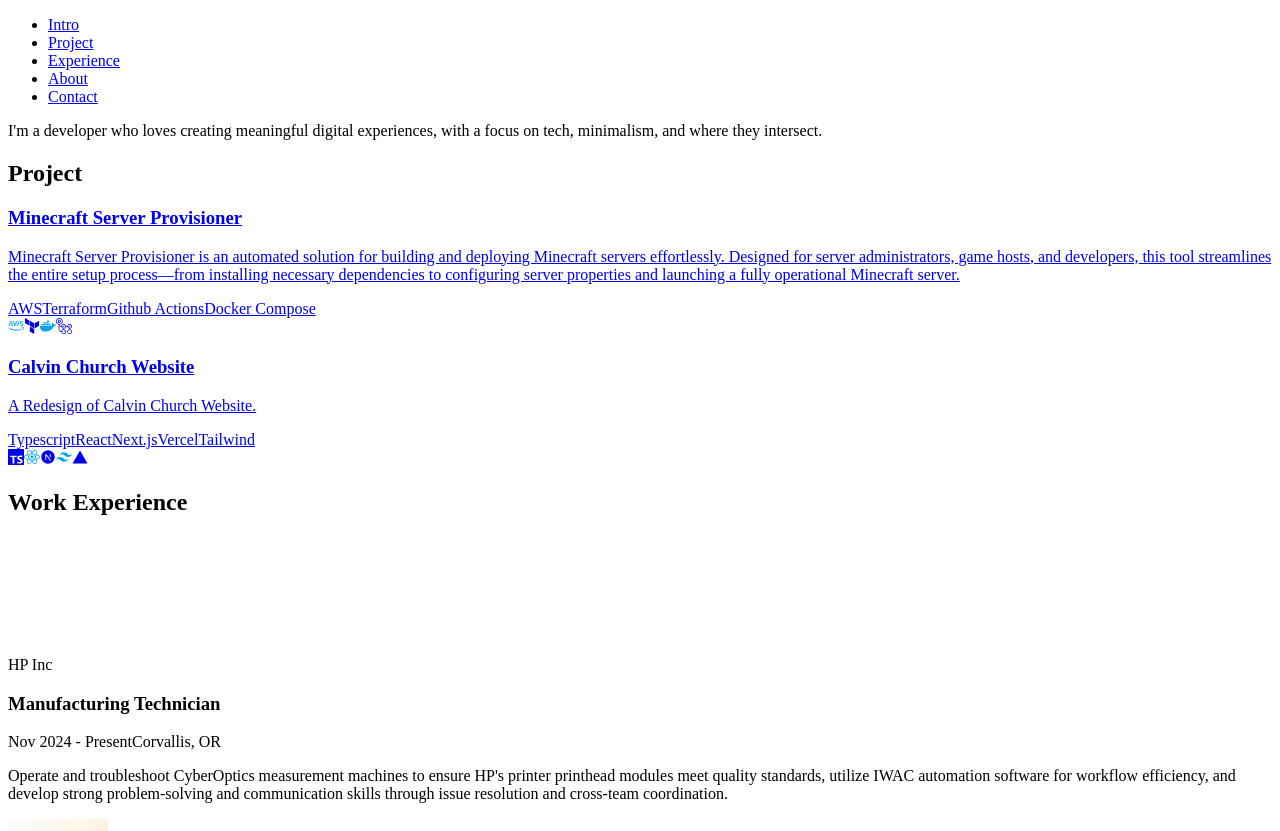
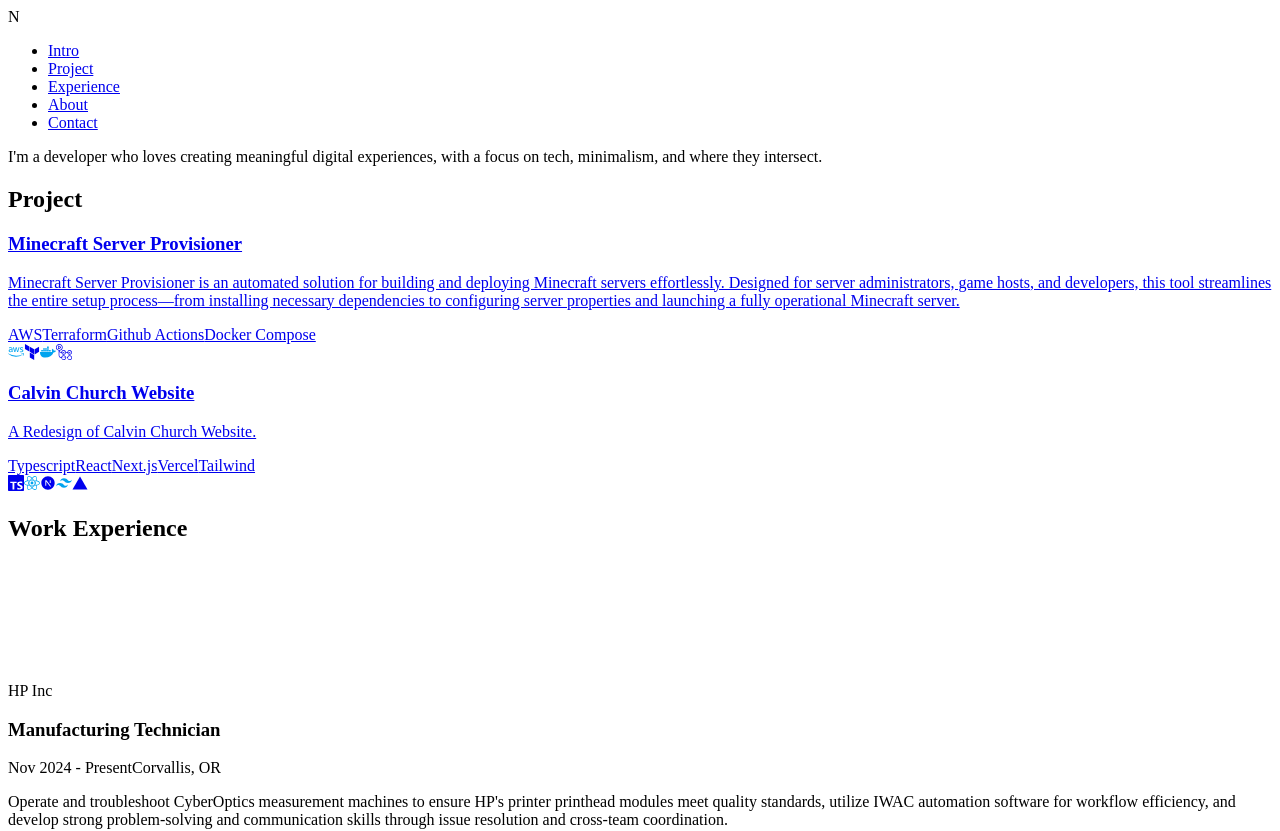
Before and after one commit to NicksonEdbert/portfolio-website, a Next.js app: page / in a window 1280 px wide. Shown: the top 831 px of the page. Built offline with nearby package versions, Linux system fonts and the light colour scheme.

Commit message:
added N logo

```diff
--- a/src/app/page.tsx
+++ b/src/app/page.tsx
@@ -18,6 +18,8 @@
 
 export default function Home() {
   const [loading, setLoading] = useState(true);
+  const [isNameExpanded, setIsNameExpanded] = useState(false);
+  const remainingLetters = "ickson Wang".split("");
 
   // Loading Screen Timeout
   useEffect(() => {
@@ -25,6 +27,10 @@
       setLoading(false);
     }, 2500);
   }, []);
+
+  const handleLogoClick = () => {
+    window.location.reload();
+  };
 
   return (
     <div className="flex min-h-screen flex-col bg-black text-[#fefeff]">
@@ -63,8 +69,42 @@
             initial={{ opacity: 0 }}
             animate={{ opacity: 1 }}
             transition={{ duration: 0.5 }}
+            onClick={handleLogoClick}
             className="flex-grow"
           >
+            {/* N Logo */}
+            <motion.div
+              className="fixed left-4 top-8 z-50 cursor-pointer md:left-8"
+              onHoverStart={() => setIsNameExpanded(true)}
+              onHoverEnd={() => setIsNameExpanded(false)}
+              whileTap={{ scale: 0.95 }}
+            >
+              <div className="relative flex text-3xl font-medium">
+                <span>N</span>
+                <AnimatePresence>
+                  {isNameExpanded && (
+                    <div className="flex">
+                      {remainingLetters.map((letter, index) => (
+                        <motion.span
+                          key={index}
+                          initial={{ opacity: 0, x: -5 }}
+                          animate={{ opacity: 1, x: 0 }}
+                          exit={{ opacity: 0, x: 5 }}
+                          transition={{
+                            duration: 0.1,
+                            delay: index * 0.02,
+                            ease: "easeOut",
+                          }}
+                        >
+                          {letter}
+                        </motion.span>
+                      ))}
+                    </div>
+                  )}
+                </AnimatePresence>
+              </div>
+            </motion.div>
+
             {/* Header */}
             <header></header>
 
@@ -180,7 +220,6 @@
 
                 {/* <br /> */}
                 <br />
-                <br />
 
                 <div className="grid gap-8 md:grid-cols-3">
                   <div className="md:col-span-1 md:col-start-2">
```
